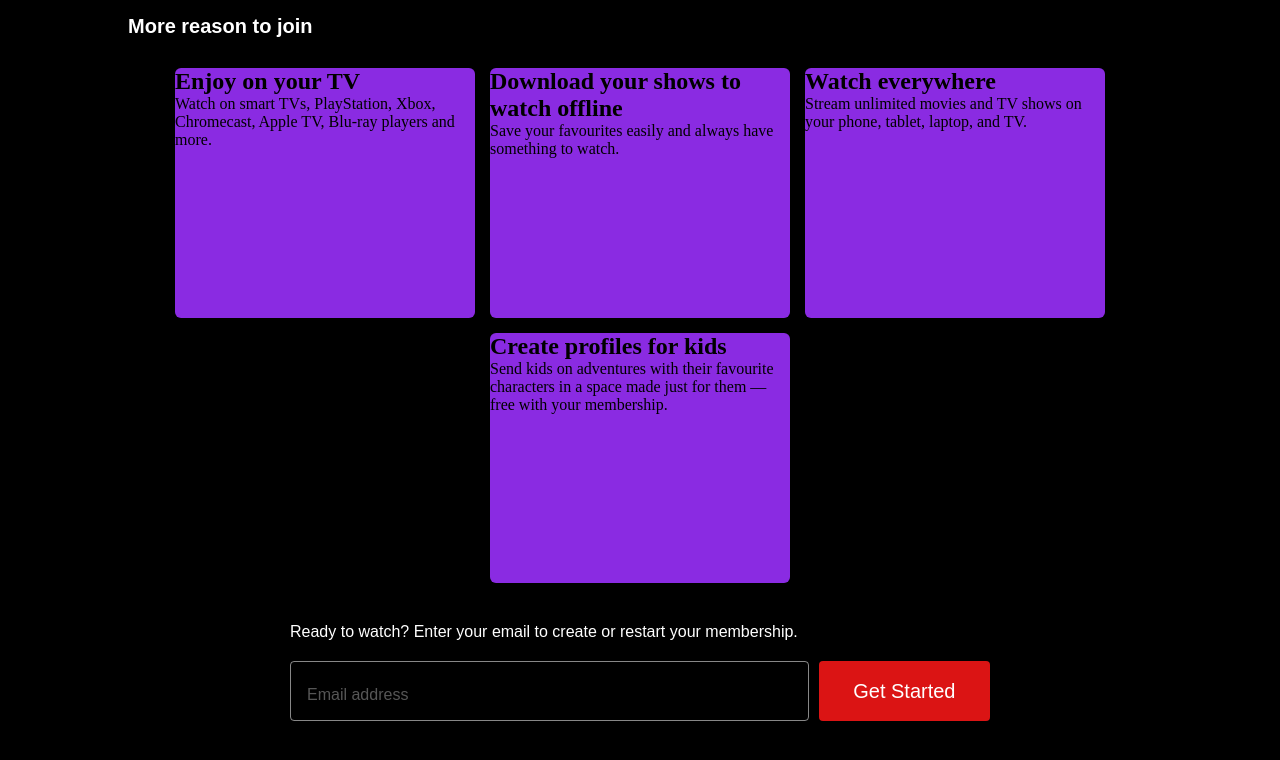
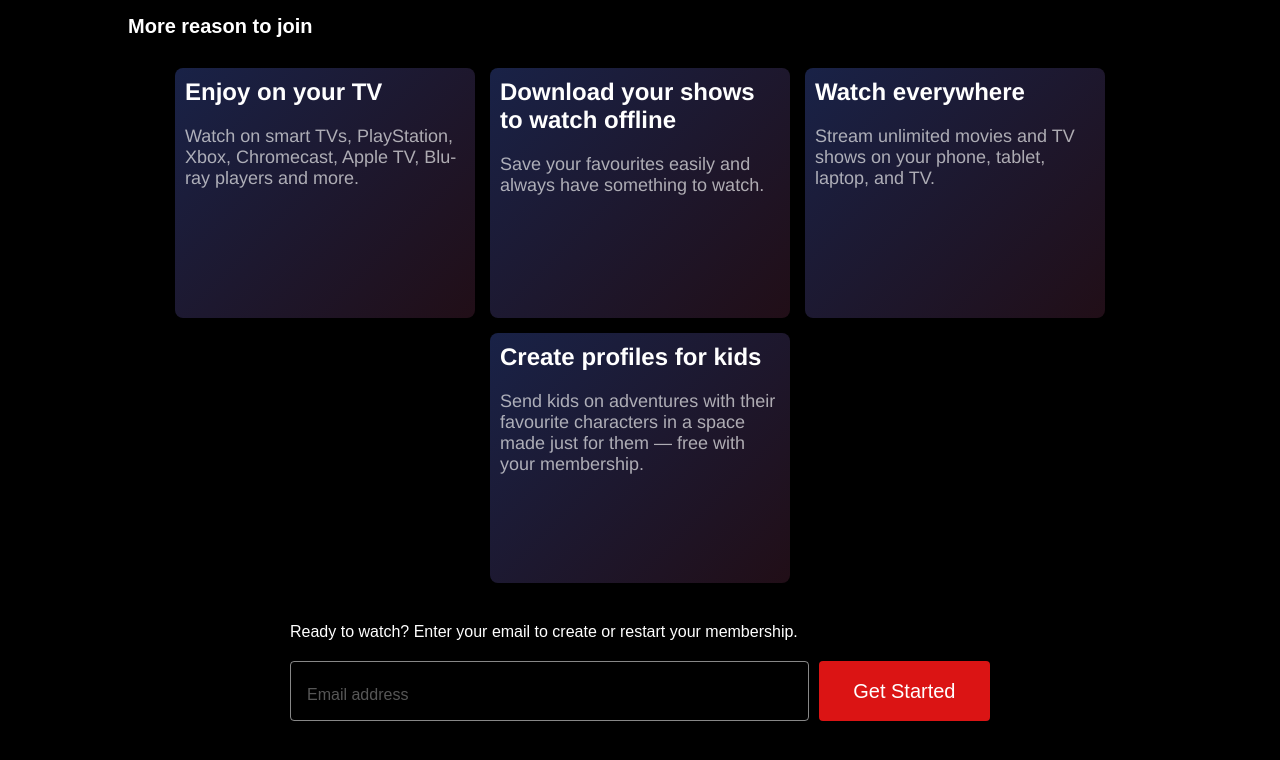
Before and after one commit to Anshika527/ANSHICODER-6, a plain HTML site: page NETFLIX CLONE/index.html in a window 1280 px wide. Shown: the part 700-1460 px from the top of the page. Drawn offline with Linux system fonts and the light colour scheme.

Commit message:
reason scetion complete

```diff
--- a/NETFLIX CLONE/style.css
+++ b/NETFLIX CLONE/style.css
@@ -228,6 +228,18 @@
 .box {
   height: 250px;
   width: 300px;
-  background-color: blueviolet;
-  border-radius: 6px;
+  background: linear-gradient(135deg, #192247, #210e17);
+  border-radius: 8px;
 }
+.box h2 {
+  font-family: "Franklin Gothic Medium", "Arial Narrow", Arial, sans-serif;
+  margin: 10px 10px 10px 10px;
+  color: white;
+}
+
+.box p {
+  font-family: "Franklin Gothic Medium", "Arial Narrow", Arial, sans-serif;
+  font-size: 18px;
+  margin: 20px 10px 10px 10px;
+  color: rgba(245, 245, 245, 0.675);
+}
```
